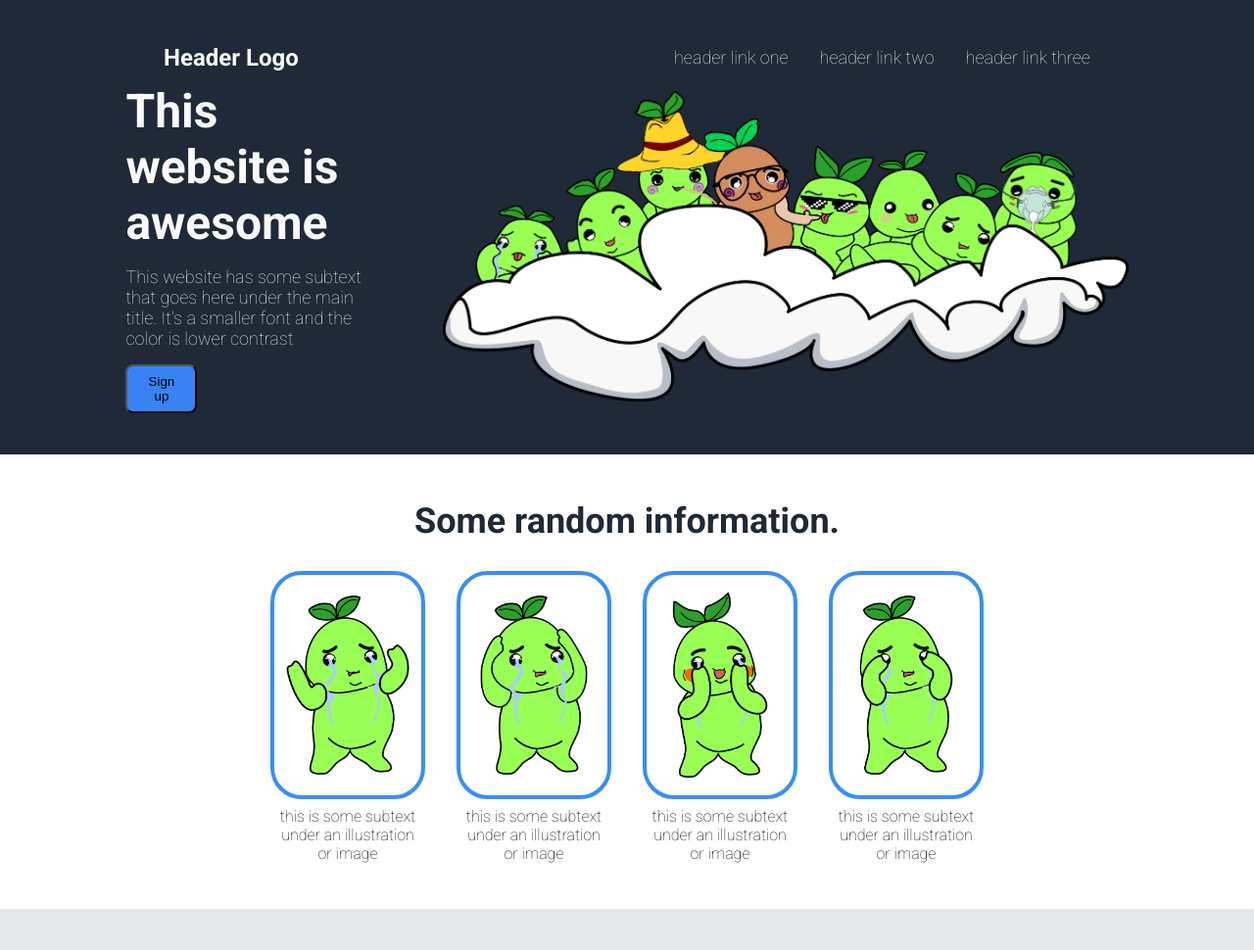
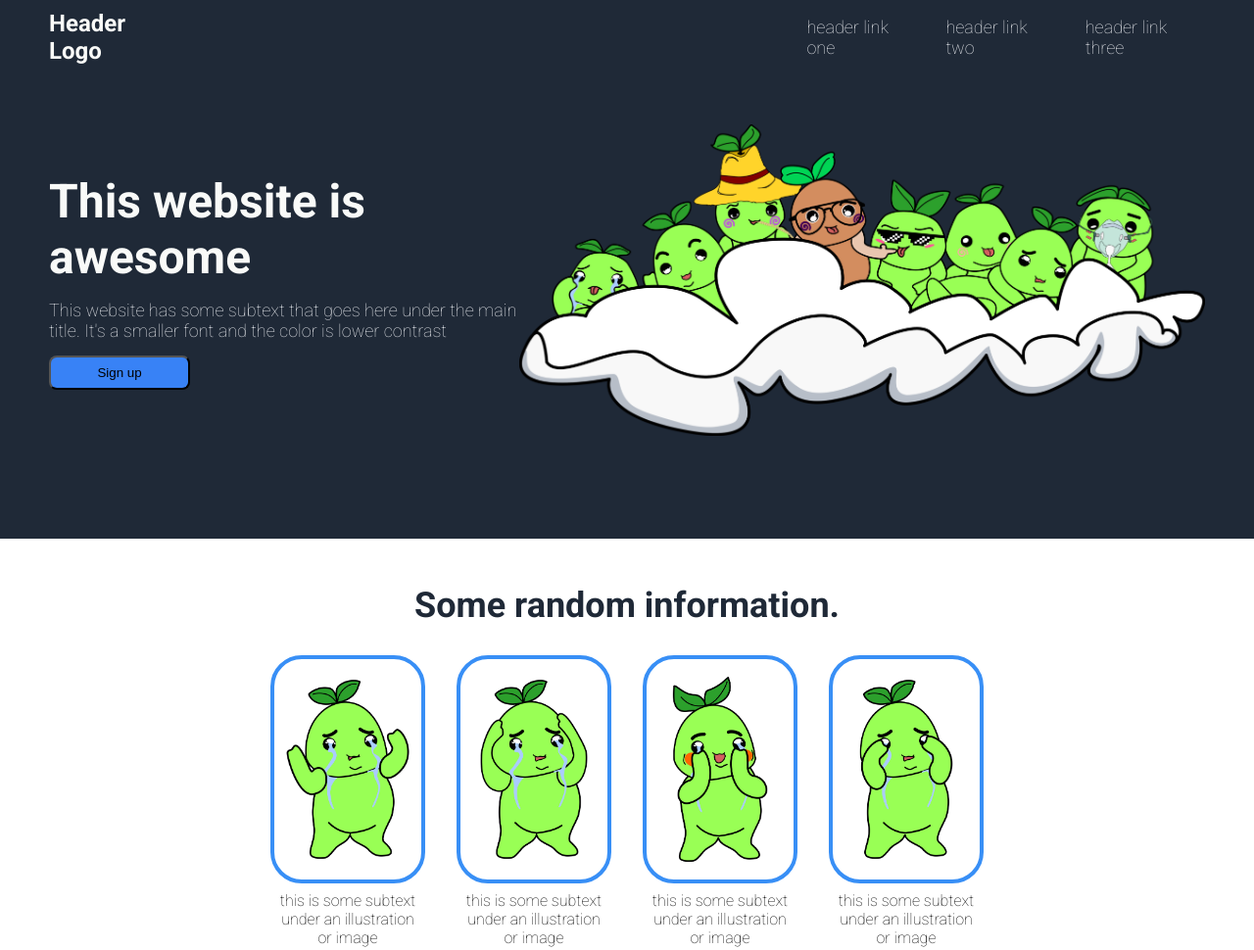
Before and after one commit to mikeyCos/odin-landing-page, a plain HTML site: page index.html in a window 1280 px wide. Shown: the top 970 px of the page at 98% size. Drawn offline with Linux system fonts and the light colour scheme.

Commit message:
006 Began replacing relative values with absolute values

```diff
--- a/index.html
+++ b/index.html
@@ -2,7 +2,7 @@
 <html lang="en">
     <head>
         <meta charset="UTF-8">
-        <meta name="viewport" content="width=device-width, initial-scale=1">
+        <meta name="viewport" content="width=device-width, initial-scale=1.0">
         <link rel="stylesheet" href="./style/style.css">
     </head>
 
--- a/style/style.css
+++ b/style/style.css
@@ -2,25 +2,30 @@
 
 html, body {
     /* height: 100vh; */
-    font-family: "roboto";
+    font-family: Roboto, sans-serif;
     margin: 0;
+    min-height: 100vh;
 }
 
 /* header start */
 /* problem: the space around header-sub is the same */
 /* problem: header is not aligned at left/right ends with header-sub */
 .section-one {
-    height: 25em;
+    height: 450px;
     background-color: #1F2937;
     color: #F9FAF8;
-    padding: 2em 2em;
+    padding: 50px 50px;
+    display: flex;
+    flex-direction: column;
+    justify-content: space-evenly;
 }
 
 .header {
     display: flex;
     justify-content: space-evenly;
     align-items: center;
-    gap: 13em;
+    gap: 600px;
+    margin-top: -100px;
 }
 
 .header-logo {
@@ -31,7 +36,7 @@ html, body {
 .header-links ul {
     display: flex;
     list-style-type: none;
-    gap: 2em;
+    gap: 30px;
 }
 
 .header-links ul li > a {
@@ -42,16 +47,15 @@ html, body {
 
 .header-sub {
     display: flex;
-    justify-content: center;
+    justify-content: inherit;
     align-items: center;
-    gap: 5em;
 }
 
 .header-sub-left {
-    width: 20%;
+    width: 500px;
     display: flex;
     flex-direction: column;
-    gap: 1em;
+    gap: 15px;
 }
 
 .hero-text {
@@ -72,6 +76,7 @@ html, body {
     width: 30%;
     padding: 8px 16px;
     border-radius: 8px;
+    flex-shrink: 3;
 }
 
 /* header end */
```
